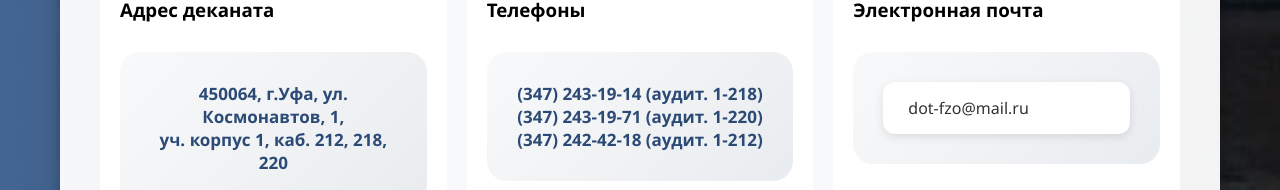
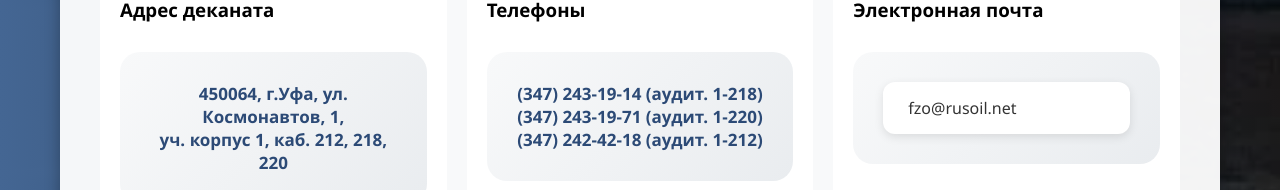
Before and after one commit to n1kl1k/testvkr, a React (Vite) app in the folder fzo/fzo/: page /about/info in a window 1280 px wide. Shown: the part 3007-3197 px from the top of the page. Built offline with nearby package versions, Linux system fonts and the light colour scheme.

Commit message:
fix mail info

```diff
--- a/fzo/fzo/src/pages/about/info.jsx
+++ b/fzo/fzo/src/pages/about/info.jsx
@@ -263,7 +263,7 @@ const Info = () => {
                 </div>
                 <div className="contact-card email">
                   <h3>Электронная почта</h3>
-                  <div className="contact-info"><a href="mailto:dot-fzo@mail.ru" className="contact-link">dot-fzo@mail.ru</a></div>
+                  <div className="contact-info"><a href="mailto:fzo@rusoil.net" className="contact-link">fzo@rusoil.net</a></div>
                 </div>
               </div>
             </section>
```
